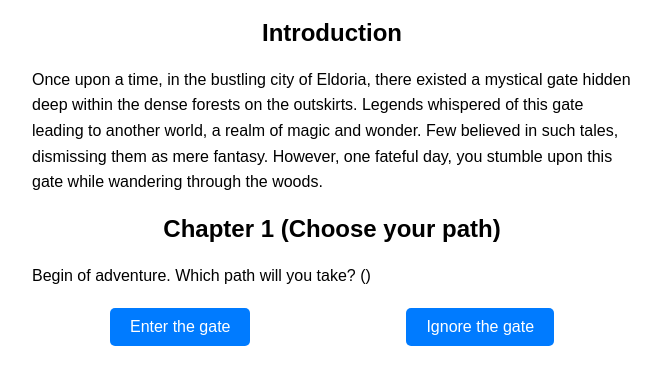
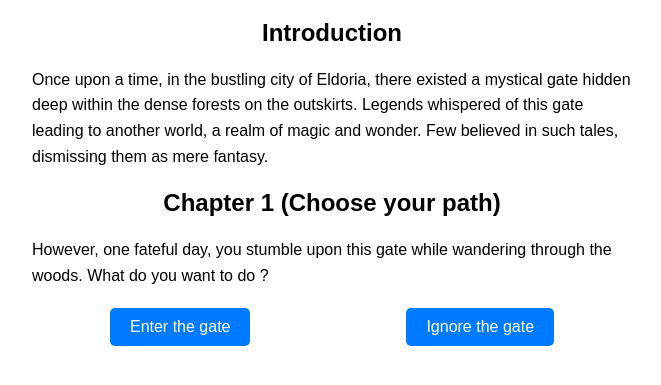
Before and after one commit to lauraleehollande/algotest, a plain HTML site: page index.html in a window 1280 px wide. Shown: the part 81-466 px from the top of the page, without its empty margins (308-969 px from the left). Drawn offline with Linux system fonts and the light colour scheme.

Commit message:
edit chap 1

```diff
--- a/index.html
+++ b/index.html
@@ -16,14 +16,15 @@
           Once upon a time, in the bustling city of Eldoria,
           there existed a mystical gate hidden deep within the dense forests on the outskirts.
           Legends whispered of this gate leading to another world, a realm of magic and wonder.
-          Few believed in such tales, dismissing them as mere fantasy. However, one fateful day,
-          you stumble upon this gate while wandering through the woods.
+          Few believed in such tales, dismissing them as mere fantasy.
         </p>
 
       <div id="chapter1" class="chapter">
         <h2>Chapter 1 (Choose your path)</h2>
         <p>
-          Begin of adventure. Which path will you take? (<!--Placeholder-->)
+          However, one fateful day,
+          you stumble upon this gate while wandering through the woods.
+          What do you want to do ?
         </p>
 
         <div class="options">
```
